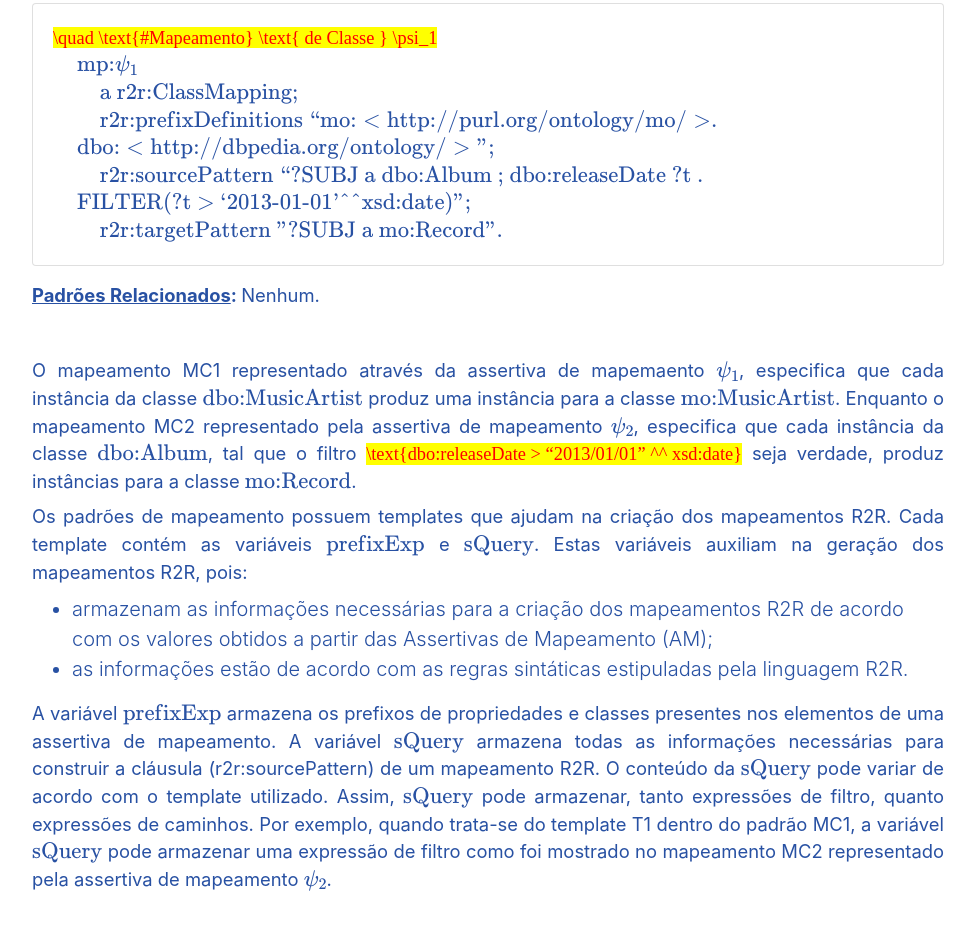
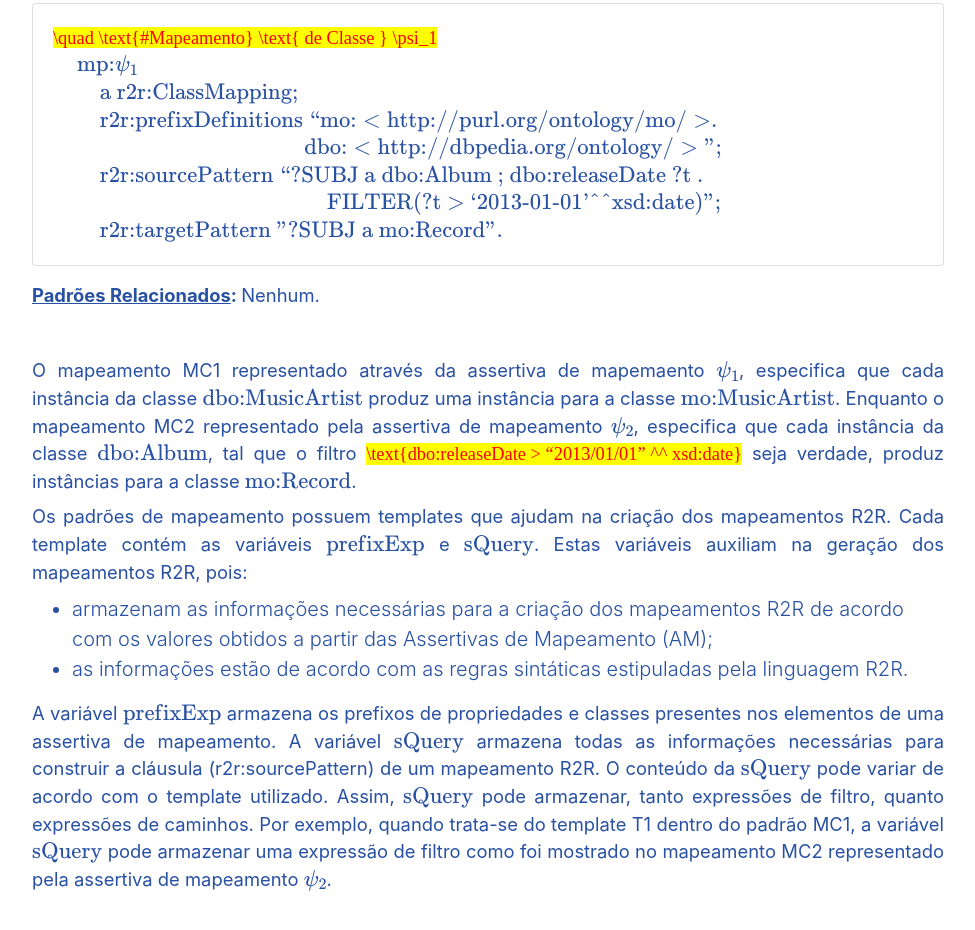
Before and after one commit to salomaosilvasantos/salomaosilvasantos.github.io, a plain HTML site: page ptbr/web-semantica/catalogos-de-padroes/rdf2rdf/padrao-mc1.html in a window 1280 px wide. Shown: the part 1573-2503 px from the top of the page, without its empty margins (288-1263 px from the left). Drawn offline with nearby package versions, Linux system fonts and the light colour scheme; some packages are replaced by stand-ins of ours; a web font is replaced by a local one.

Commit message:
organizando o padrão

```diff
--- a/ptbr/web-semantica/catalogos-de-padroes/rdf2rdf/padrao-mc1.html
+++ b/ptbr/web-semantica/catalogos-de-padroes/rdf2rdf/padrao-mc1.html
@@ -290,7 +290,7 @@
 	                  </p>
 
 	                  <p class="ml-4 mb-0 lead text-primary">
-	                  	$\text{dbo:} \lt \text{http://dbpedia.org/ontology/}\gt \text{";}$
+	                  	$\quad \quad \quad \quad \quad \quad \quad \quad \quad \quad \text{dbo:} \lt \text{http://dbpedia.org/ontology/}\gt \text{";}$
 	                  </p>
 
 	                  <p class="ml-4 mb-0 lead text-primary">
@@ -298,7 +298,7 @@
 	                  </p>
 
 	                  <p class="ml-4 mb-0 lead text-primary">
-	                  	$\text{FILTER(?t > ‘2013-01-01’ˆˆxsd:date)";}$
+	                  	$\quad \quad \quad \quad \quad \quad \quad \quad \quad \quad \quad \text{FILTER(?t > ‘2013-01-01’ˆˆxsd:date)";}$
 	                  </p>
 
 	                  <p class="ml-4 mb-0 lead text-primary">
```
